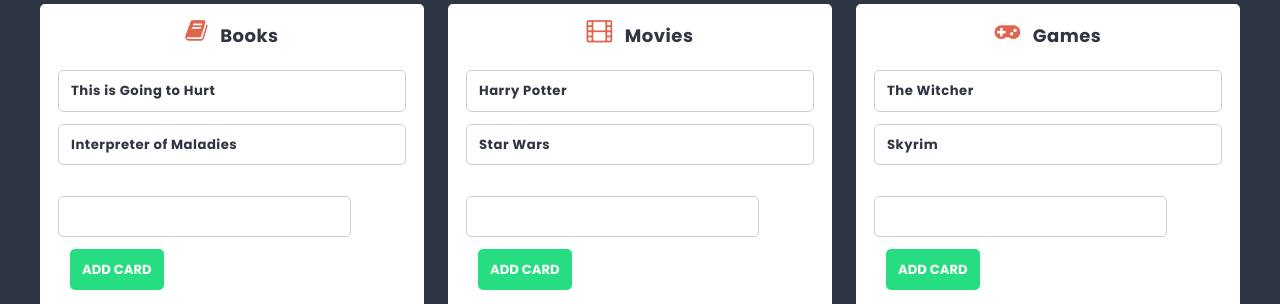
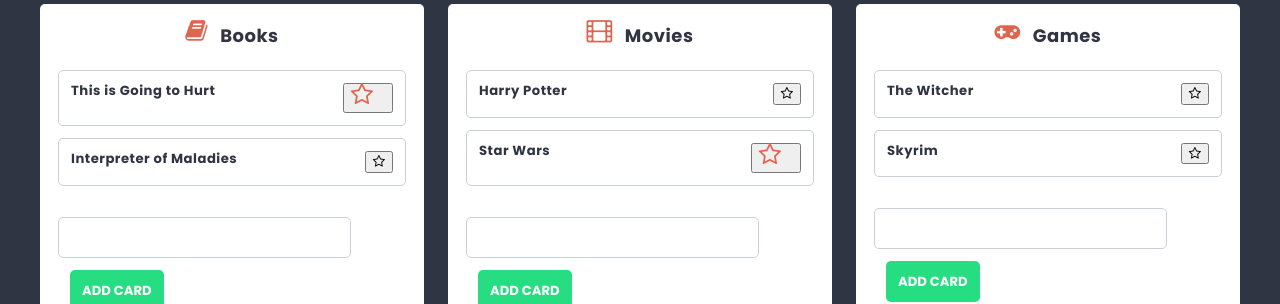
Before and after one commit to mocarz21/React, a React (Create React App) app: page /list/1 in a window 1280 px wide. Shown: the part 432-736 px from the top of the page. Built offline with nearby package versions, Linux system fonts and the light colour scheme.

Commit message:
Add favorite

```diff
--- a/package.json
+++ b/package.json
@@ -6,6 +6,7 @@
     "@testing-library/jest-dom": "^5.16.4",
     "@testing-library/react": "^13.3.0",
     "@testing-library/user-event": "^13.5.0",
+    "clsx": "^1.2.1",
     "font-awesome": "^4.7.0",
     "react": "^18.2.0",
     "react-dom": "^18.2.0",
--- a/src/components/Card/Card.js
+++ b/src/components/Card/Card.js
@@ -1,10 +1,31 @@
 import styles from './Card.module.scss'
-
+import styless from '../Column/Column.module.scss'
+import clsx from 'clsx'
+import { useDispatch } from 'react-redux'
+import { cardFavorite } from '../../redux/store'
+import shortid from 'shortid';
 
 const Card = props =>{
 
+    const dispatch =useDispatch();
+    const id = props.id
+
+    const buttonToggleFavorite =()=>{
+
+
+
+        dispatch(cardFavorite({id}))
+
+
+
+
+    }
+
+
     return(
-        <li className={styles.card}>{props.title}</li>
+        <li className={styles.card}>{props.title}
+            <button onClick={buttonToggleFavorite}><span className = {clsx('fa fa-star-o ', props.isFavorite && styless.icon)}/></button>
+        </li>
 
     )
 }
--- a/src/components/Column/Column.js
+++ b/src/components/Column/Column.js
@@ -3,16 +3,28 @@
 import CardForm from '../CardForm/CardForm'
 import { useSelector } from 'react-redux';
 import { getFilteredCards } from '../../redux/store'
+import shortid from 'shortid';
 
 const Column = props =>{
 
     const cards = useSelector(state => getFilteredCards(state, props.id));
+    const newId=shortid()
+    const setCardId =(id) =>{
+
+        if(!id){
+            console.log('jeste')
+            return(
+                id
+            )
+        }else return(newId)
+
+    }
 
     return(
         <article className={styles.column}>
             <h2 className={styles.title}><span className = {styles.icon + ' fa fa-' + props.icon}/>{props.title}</h2>
             <ul className={styles.cards}>
-                {cards.map(card => <Card key={card.id} title={card.title} />)}
+                {cards.map(card => <Card key={card.id} title={card.title} isFavorite={card.isFavorite} id={setCardId(card.id)}/>)}
             </ul>
             <CardForm columnId={props.id} action={props.action}/>
 
--- a/src/components/Lists/Lists.js
+++ b/src/components/Lists/Lists.js
@@ -6,7 +6,6 @@
 const Lists = () =>{
 
     const lists = useSelector(getAllLists)
-    console.log(lists)
 
     return(
         <section className={styles.lists}>
--- a/src/redux/initialState.js
+++ b/src/redux/initialState.js
@@ -28,12 +28,12 @@
     ],
 
     cards: [
-      { id: 1, columnId: 1, title: 'This is Going to Hurt' },
-      { id: 2, columnId: 1, title: 'Interpreter of Maladies' },
-      { id: 3, columnId: 2, title: 'Harry Potter' },
-      { id: 4, columnId: 2, title: 'Star Wars' },
-      { id: 5, columnId: 3, title: 'The Witcher' },
-      { id: 6, columnId: 3, title: 'Skyrim' }
+      { id: "1", columnId: 1, title: 'This is Going to Hurt', isFavorite: true},
+      { id: "2", columnId: 1, title: 'Interpreter of Maladies', isFavorite: false },
+      { id: "3", columnId: 2, title: 'Harry Potter', isFavorite: false },
+      { id: "4", columnId: 2, title: 'Star Wars', isFavorite: true },
+      { id: "5", columnId: 3, title: 'The Witcher', isFavorite: false },
+      { id: "6", columnId: 3, title: 'Skyrim', isFavorite: false }
     ],
     lists:[
       {
--- a/src/redux/store.js
+++ b/src/redux/store.js
@@ -22,18 +22,21 @@
 export const searchName = payload => ({type: 'SEARCH', search: payload.search})
 export const addNewList = payload =>({type: 'ADD_LIST', title: payload.title, description: payload.description, id: payload.id})
 
+export const cardFavorite = payload =>({type: 'TOGGLE_CARD_FAVORITE', id: payload.id})
 
 const reducer = (state, payload) => {
   switch(payload.type){
     case 'ADD_COLUMN':
       return {...state, columns:[...state.columns, {title: payload.title, icon: payload.icon, id: shortid(), listId: payload.listId}]};
     case 'ADD_CARD' :
-      console.log(payload)
       return {...state, cards:[...state.cards, {title: payload.title, columnId: payload.columnId}]}
     case 'SEARCH' :
       return {...state,  search: payload.search}  //chyba za bardzo nie rozumiem składni
     case 'ADD_LIST' :
       return {...state, lists:[...state.lists,{title: payload.title, description: payload.description, id: shortid()}]}
+    case 'TOGGLE_CARD_FAVORITE' :
+
+      return { ...state, cards: state.cards.map(card => (card.id === payload.id) ? { ...card, isFavorite: !card.isFavorite } : card) }; // nie rozumiem tego zapisu
     default:
       return state;
 
--- a/src/utils/strContains.js
+++ b/src/utils/strContains.js
@@ -2,8 +2,6 @@
 
 
 const strContains =(one, two)=>{
-    console.log(one, two)
-
     if(one.toLowerCase().includes(two.toLowerCase()))
         return(
             true
```
Also changed, not shown: 1 other file (tests, documents, lock files or other folders).
